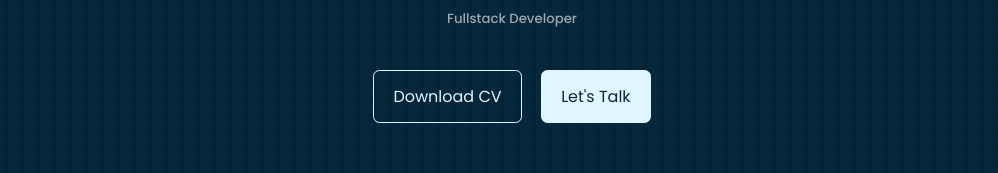
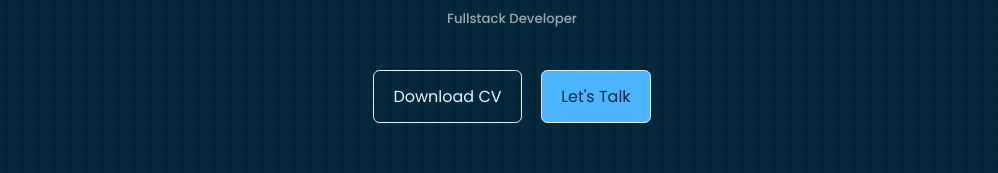
Before and after one commit to dranyam2022/portfolio-maynard, a React (Create React App) app: page / in a window 1280 px wide. Shown: the part 195-368 px from the top of the page, without its empty margins (128-1126 px from the left). Built offline with nearby package versions, Linux system fonts and the light colour scheme.

Commit message:
changed btn primary background color

```diff
--- a/src/index.css
+++ b/src/index.css
@@ -110,7 +110,7 @@ a:hover {
 }
 
 .btn-primary {
-    background: var(--color-primary);
+    background: var(--color-primary1);
     color: var(--color-bg);
 }
 
```
